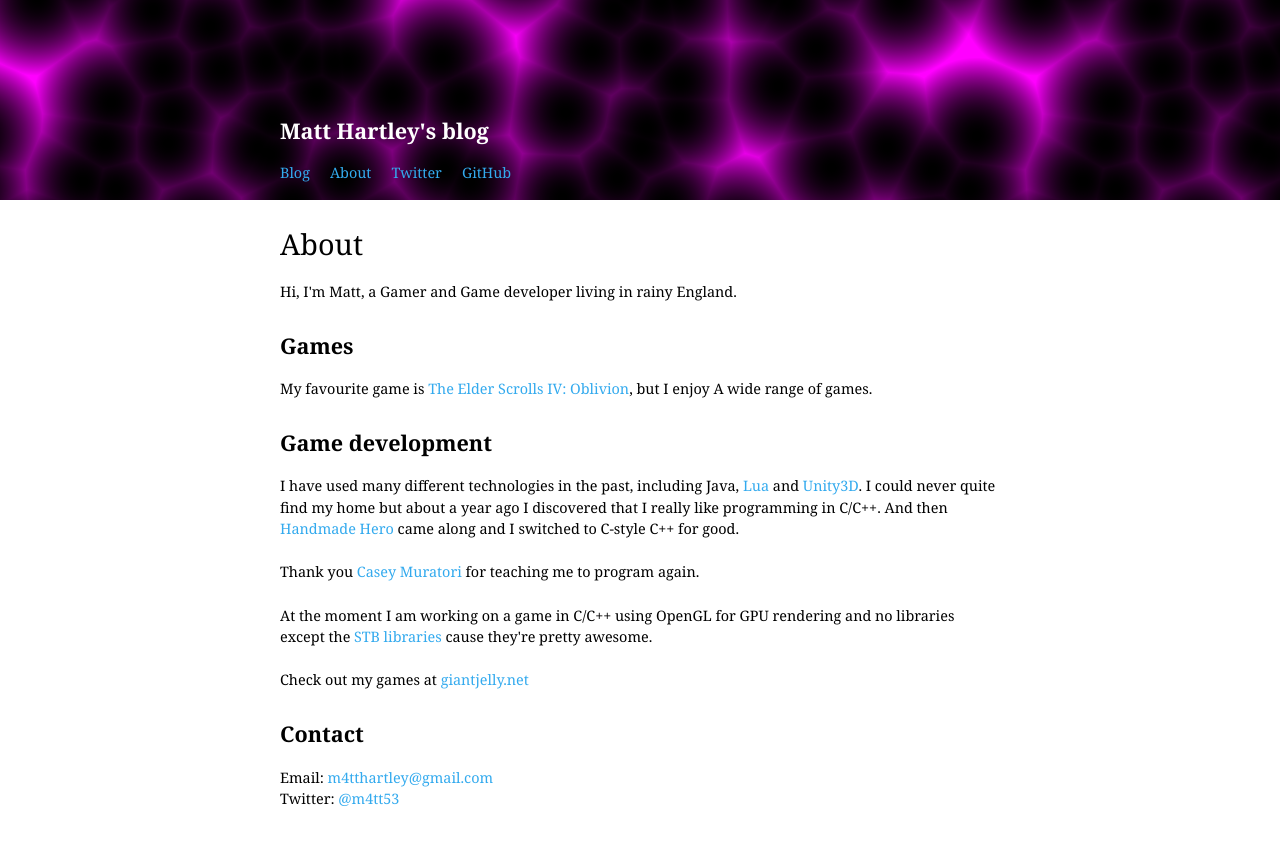
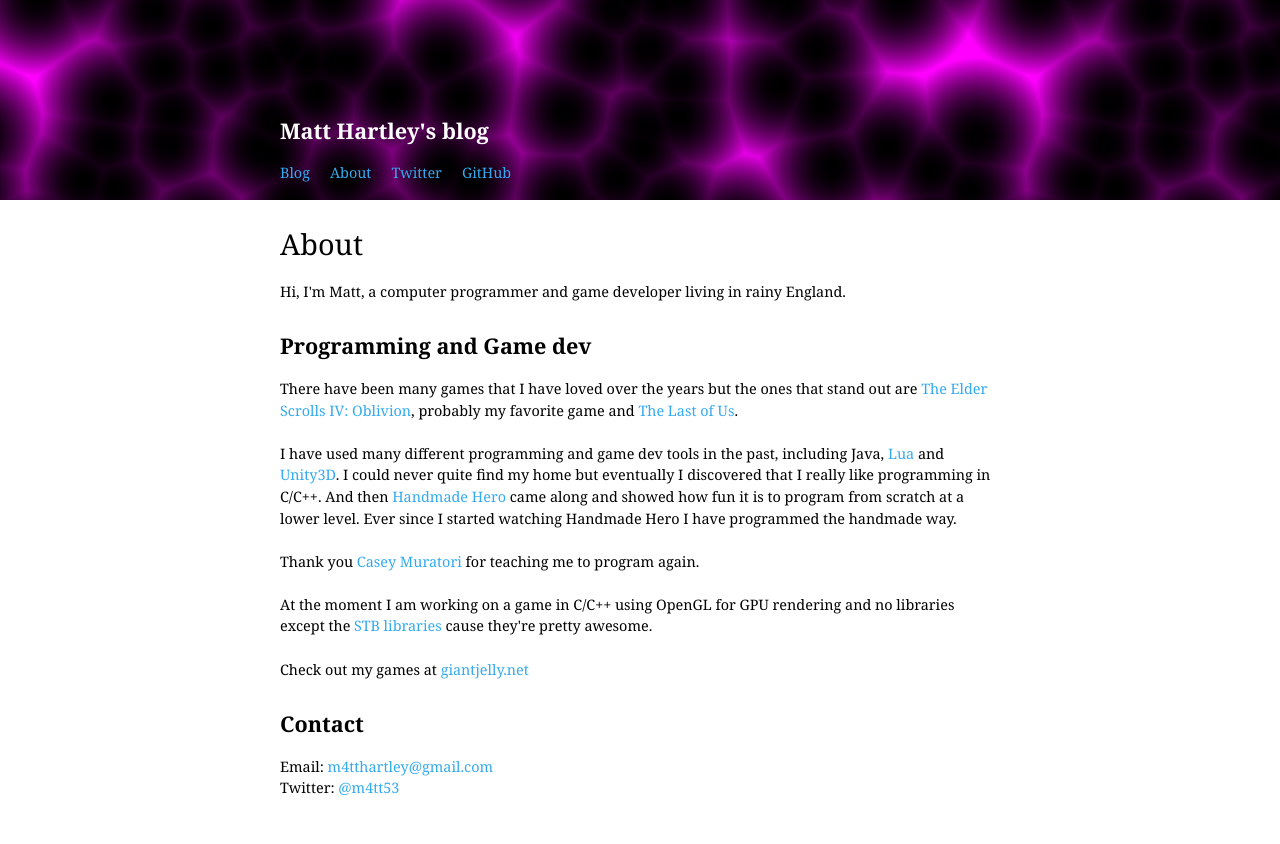
Before and after one commit to m4tthartley/Websites, a plain HTML site: page Matt/output/about.html in a window 1280 px wide. Drawn offline with Linux system fonts and the light colour scheme.

Commit message:
Blog post work and about page update

```diff
--- a/Matt/output/about.html
+++ b/Matt/output/about.html
@@ -54,11 +54,10 @@ h2.headertitle {width: 100%;padding-left: 10px;}}
 </div>
 <div class="content">
 <h1>About</h1>
-<p> Hi, I'm Matt, a Gamer and Game developer living in rainy England.</p>
-<h2>Games</h2>
-<p> My favourite game is <a href="https://en.wikipedia.org/wiki/The_Elder_Scrolls_IV:_Oblivion">The Elder Scrolls IV: Oblivion</a>, but I enjoy A wide range of games.</p>
-<h2>Game development</h2>
-<p> I have used many different technologies in the past, including Java, <a href="http://www.lua.org/">Lua</a> and <a href="https://unity3d.com/">Unity3D</a>. I could never quite find my home but about a year ago I discovered that I really like programming in C/C++. And then <a href="https://handmadehero.org/">Handmade Hero</a> came along and I switched to C-style C++ for good.</p>
+<p> Hi, I'm Matt, a computer programmer and game developer living in rainy England.</p>
+<h2>Programming and Game dev</h2>
+<p> There have been many games that I have loved over the years but the ones that stand out are <a href="https://en.wikipedia.org/wiki/The_Elder_Scrolls_IV:_Oblivion">The Elder Scrolls IV: Oblivion</a>, probably my favorite game and <a href="https://en.wikipedia.org/wiki/The_Last_of_Us">The Last of Us</a>.</p>
+<p> I have used many different programming and game dev tools in the past, including Java, <a href="http://www.lua.org/">Lua</a> and <a href="https://unity3d.com/">Unity3D</a>. I could never quite find my home but eventually I discovered that I really like programming in C/C++. And then <a href="https://handmadehero.org/">Handmade Hero</a> came along and showed how fun it is to program from scratch at a lower level. Ever since I started watching Handmade Hero I have programmed the handmade way.</p>
 <p> Thank you <a href="https://twitter.com/cmuratori">Casey Muratori</a> for teaching me to program again.</p>
 <p> At the moment I am working on a game in C/C++ using OpenGL for GPU rendering and no libraries except the <a href="https://github.com/nothings/stb">STB libraries</a> cause they're pretty awesome.</p>
 <p> Check out my games at <a href="http://giantjelly.net">giantjelly.net</a></p>
```
Also changed, not shown: Matt/output/posts/procedural-space-background.html (+4 -4 lines), Matt/output/404.html (line endings or trailing spaces), Matt/output/index.html (line endings or trailing spaces), Matt/output/posts/state-of-decay.html (line endings or trailing spaces), Matt/output/posts/the-last-of-us.html (line endings or trailing spaces), 2 other files.
